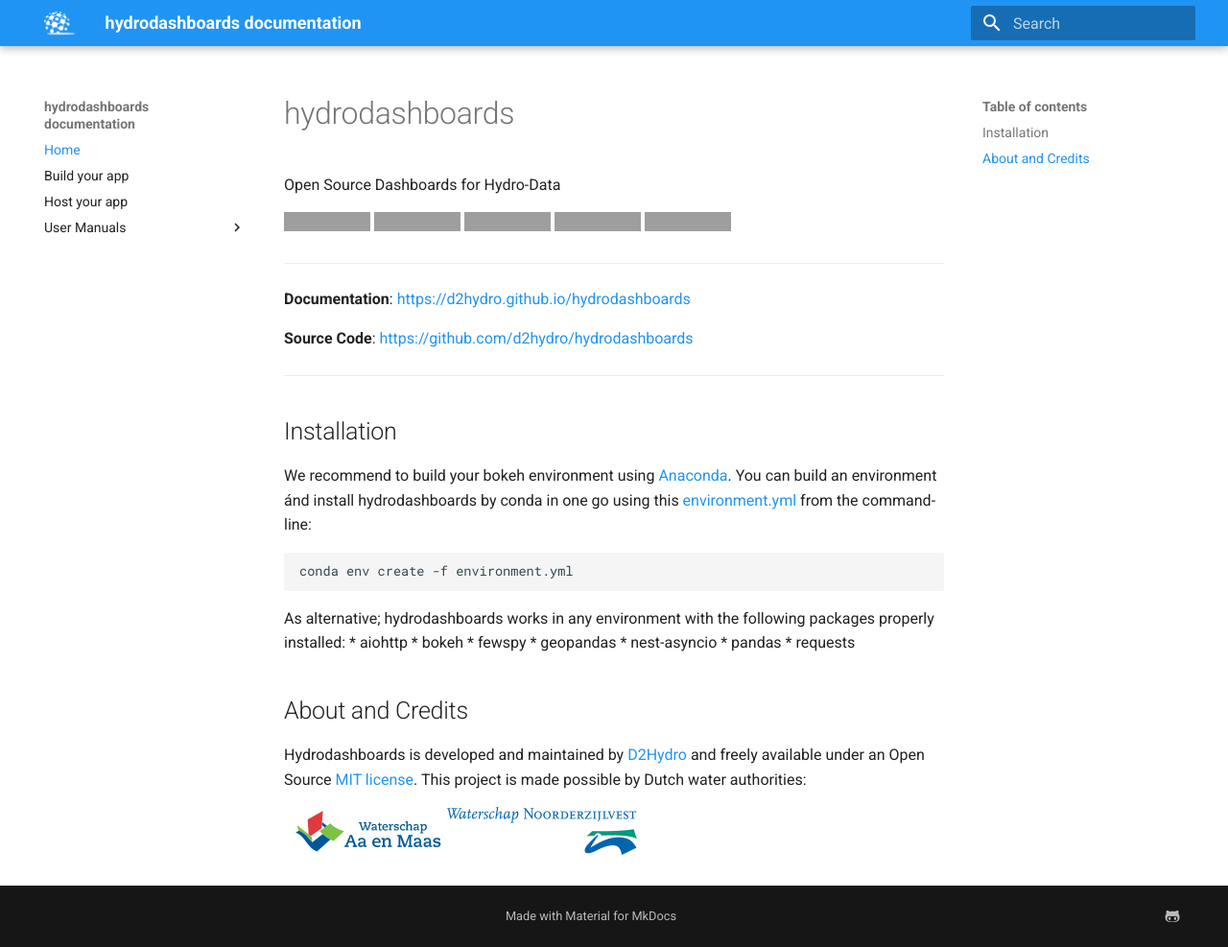
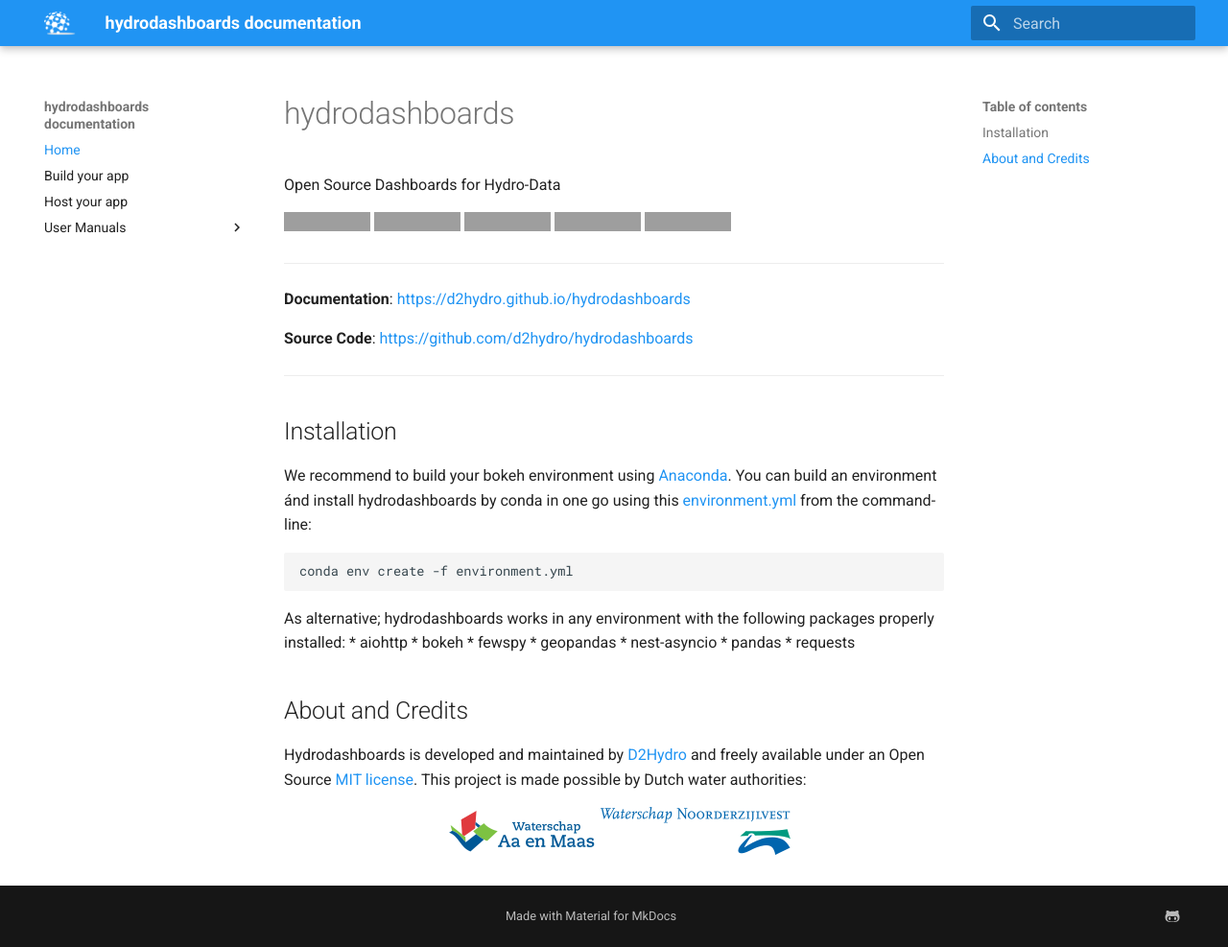
Before and after one commit to d2hydro/hydrodashboards, an MkDocs documentation site: the page built from docs/index.md, in a window 1280 px wide and 987 px high. Shown: the whole window at 96% size. Built offline with MkDocs 1.6.1 and Material for MkDocs 9.7.7, drawn with Linux system fonts in a browser that asks for light colours; grey boxes are pictures that could not be loaded.

Commit message:
credits-grooming

```diff
--- a/docs/index.md
+++ b/docs/index.md
@@ -35,4 +35,4 @@ As alternative; hydrodashboards works in any environment with the following pack
 
 Hydrodashboards is developed and maintained by [D2Hydro](https://d2hydro.nl/) and freely available under an Open Source <a href="https://github.com/d2hydro/hydrodashboards/blob/main/LICENSE" target="_blank">MIT license</a>. This project is made possible by Dutch water authorities:
 
-<a href="https://www.aaenmaas.nl/"><img src="images/logo-aam.png"  height="50"><a>   <a href="https://www.noorderzijlvest.nl/"><img src="images/logo-nzv.png"  height="50">
+<p style="text-align:center;"><a href="https://www.aaenmaas.nl/"><img src="images/logo-aam.png"  height="50"><a>   <a href="https://www.noorderzijlvest.nl/"><img src="images/logo-nzv.png"  height="50"></p>
```
Also changed, not shown: README.md (+1 -1 lines).
